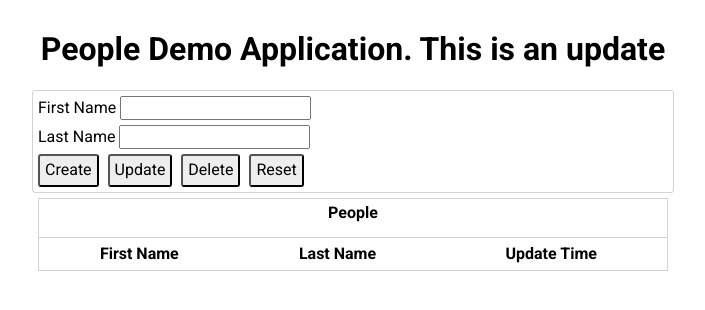
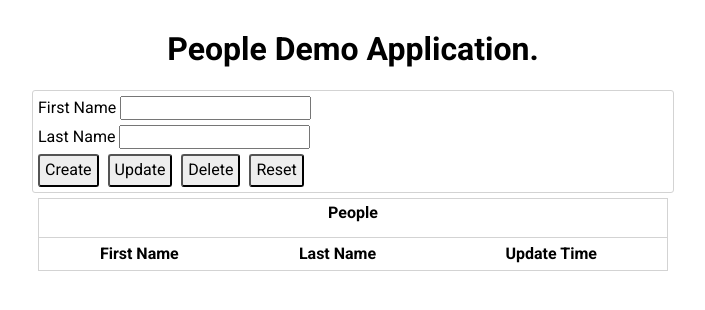
Before and after one commit to Folu-1/People-management, a Python web app: template templates/home.html in a window 1280 px wide. Shown: the top 310 px of the page, without its empty margins (287-992 px from the left). Run offline with Jinja, Linux system fonts and the light colour scheme; the template is opened without the code that fills it, so the values that code supplies are empty.

Commit message:
Header returned

```diff
--- a/templates/home.html
+++ b/templates/home.html
@@ -13,7 +13,7 @@
 </head>
 <body>
     <div class="container">
-        <h1 class="banner">People Demo Application. This is an update</h1>
+        <h1 class="banner">People Demo Application.</h1>
         <div class="section editor">
             <label for="fname">First Name
                 <input id="fname" type="text"/>
```
